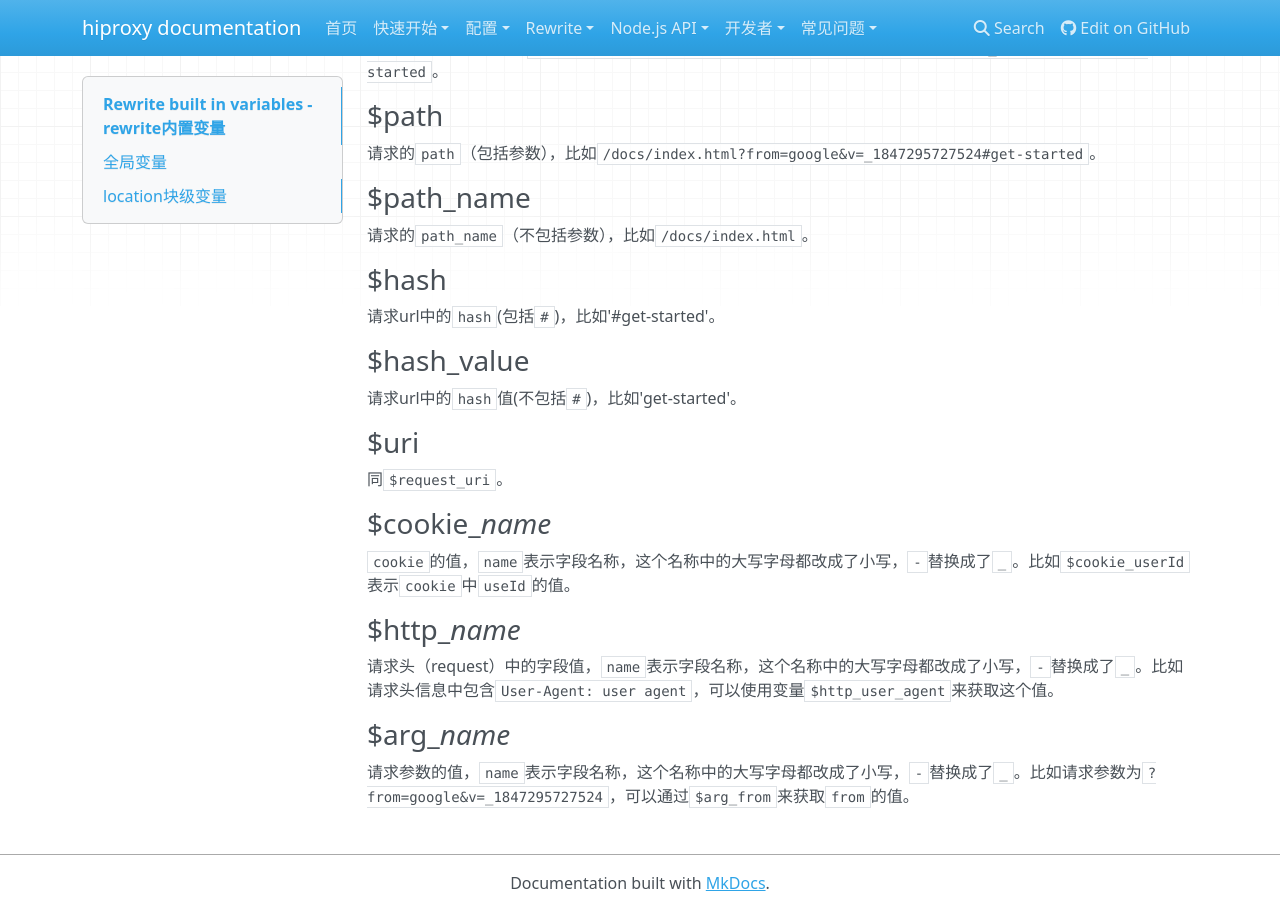
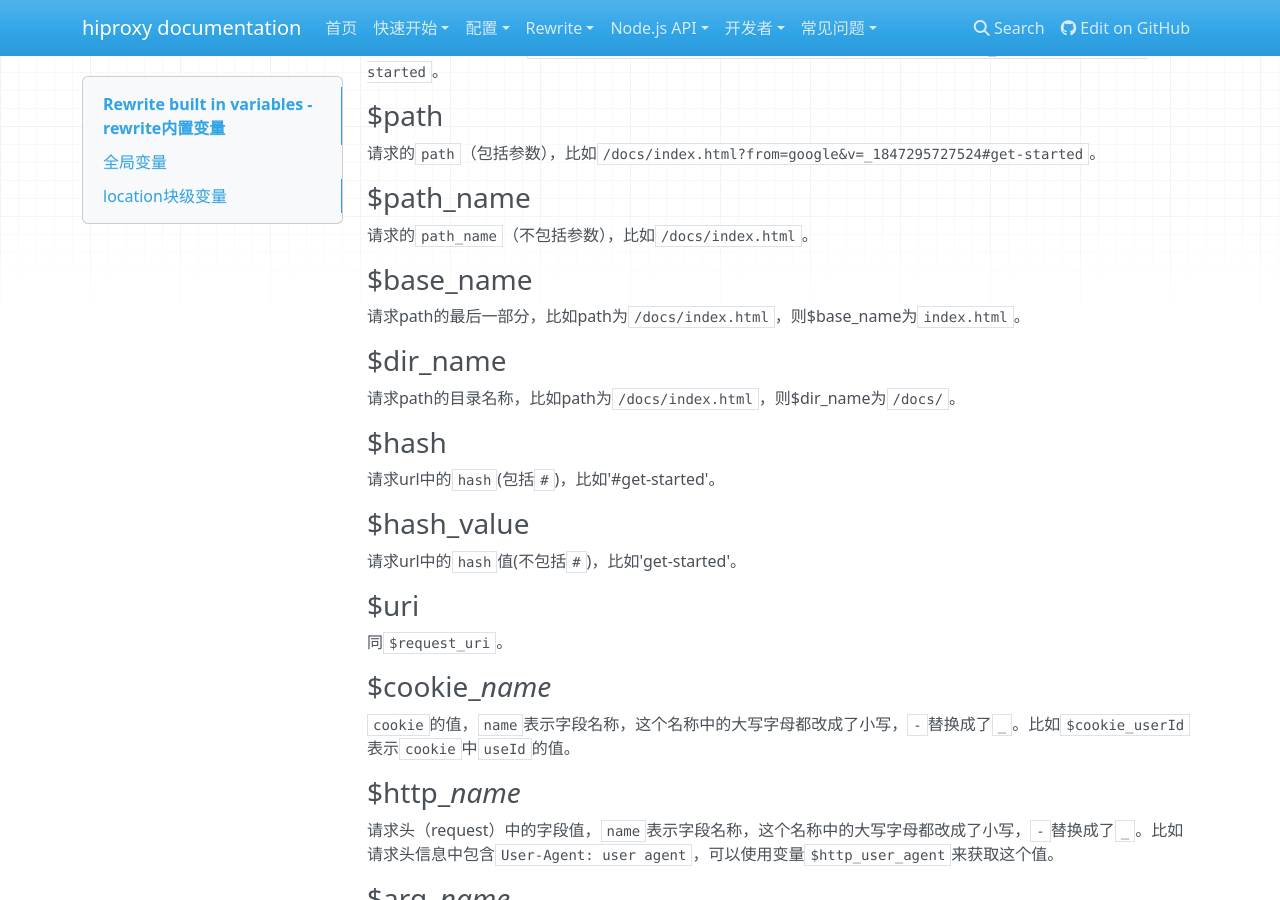
Before and after one commit to Jeoxs/hiproxy.org, an MkDocs documentation site: the page built from docs/en/configuration/rewrite_built_in_variable.md, in a window 1280 px wide and 900 px high, scrolled down 1075 px. Built offline with MkDocs 1.6.1, drawn with Linux system fonts in a browser that asks for light colours; nearby versions of some CDN libraries; old or Windows-style settings are respelled for this version of MkDocs.

Commit message:
add bulilt-in vars

```diff
--- a/docs/en/configuration/rewrite_built_in_variable.md
+++ b/docs/en/configuration/rewrite_built_in_variable.md
@@ -45,6 +45,12 @@ hiproxy内置了一些变量，这些内置变量可以在相应的作用域中
 ### $path_name
 请求的`path_name`（不包括参数），比如`/docs/index.html`。
 
+### $base_name
+请求path的最后一部分，比如path为`/docs/index.html`，则$base_name为`index.html`。
+
+### $dir_name
+请求path的目录名称，比如path为`/docs/index.html`，则$dir_name为`/docs/`。
+
 ### $hash
 请求url中的`hash`(包括`#`)，比如'#get-started'。
 
```
Also changed, not shown: docs/zh/configuration/rewrite_built_in_variable.md (+6 -0 lines).
